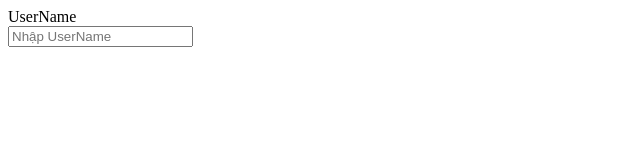
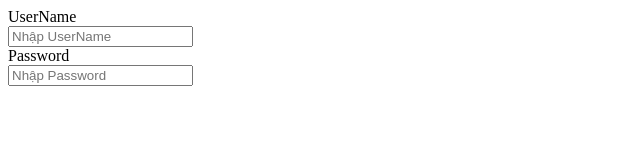
Before and after one commit to Capybara593/KT7, a plain HTML site: page index.html in a window 1280 px wide. Shown: the whole page, without its empty margins (0-640 px from the left). Drawn offline with Linux system fonts and the light colour scheme.

Commit message:
Thêm textbox password

```diff
--- a/index.html
+++ b/index.html
@@ -10,5 +10,9 @@
         <label>UserName</label><br>
         <input type="text" id="txtUserName" placeholder="Nhập UserName"><br>
     </div>
+    <div>
+        <label>Password</label><br>
+        <input type="text" id="txtPassWord" placeholder="Nhập Password"><br>
+    </div>
 </body>
 </html>
```
